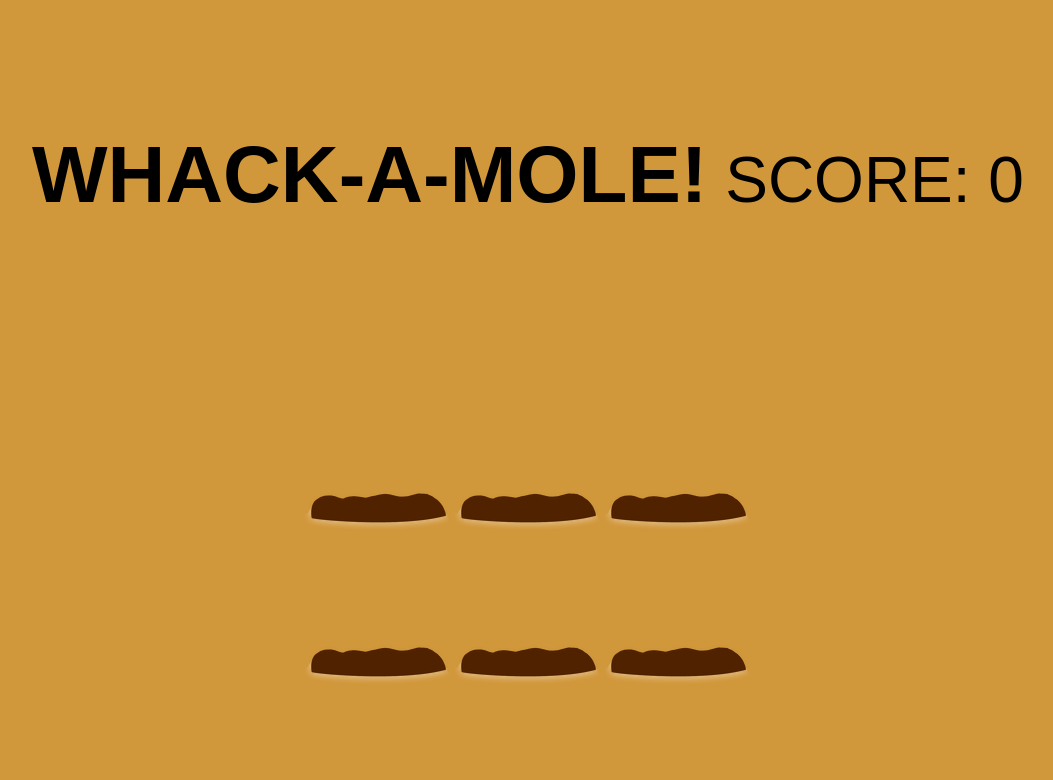
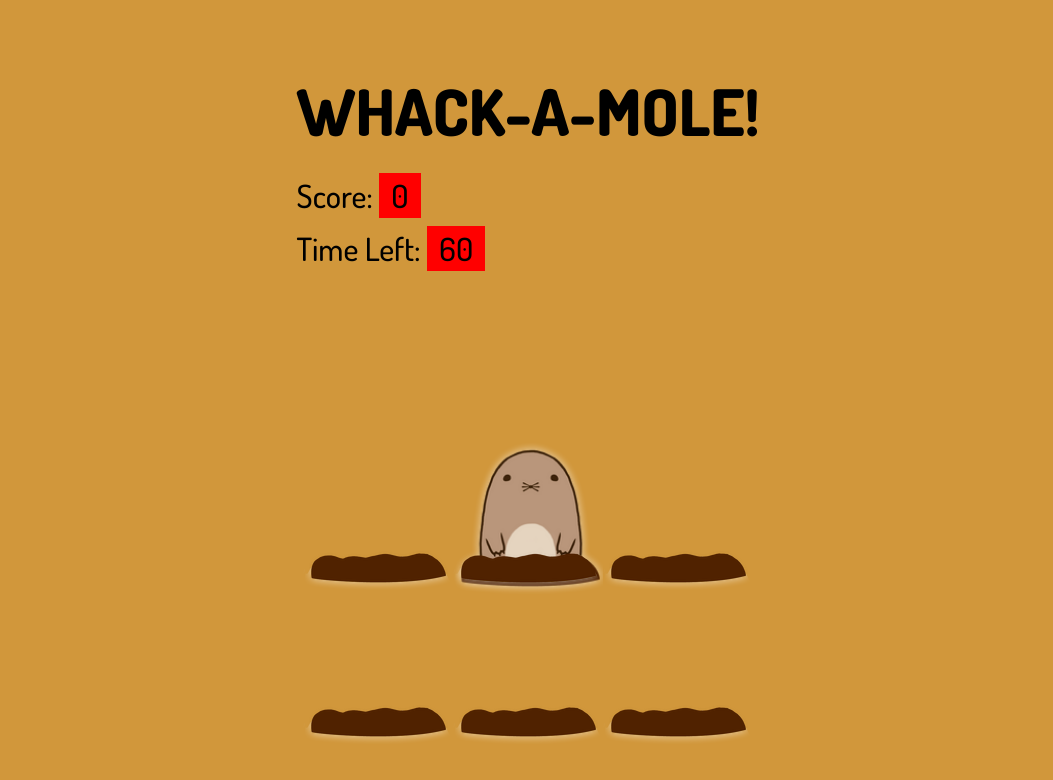
Before and after one commit to EllenSt264/Whack-A-Mole, a plain HTML site: page index.html in a window 1280 px wide. Shown: the whole page, without its empty margins (112-1165 px from the left). Drawn offline with Linux system fonts and the light colour scheme.

Commit message:
Add feat: score and timer to html
Added css styling to header elements; implemented Google Fonts to webpage

```diff
--- a/assets/css/style.css
+++ b/assets/css/style.css
@@ -5,14 +5,13 @@
 }
 
 body {
-    font-family: Arial, Helvetica, sans-serif;
+    font-family: 'Dosis', sans-serif;
     height: 100vh;
     display: flex;
     background-color: #d1973b;
 }
 
 .container {
-    text-align: center;
     margin: auto;
 }
 
@@ -30,9 +29,26 @@ h1 {
     font-size: 4rem;
     margin-bottom: 0;
     text-transform: uppercase;
-    font-weight: 500;
+    font-weight: 800;
+    padding-bottom: 1.5rem;
 }
 
-h1 strong {
-    font-size: 5rem;
+h2 {
+    font-weight: 500;
+    margin-right: 0;
+    font-size: 2rem;
+    padding-bottom: 12px;
 }
+
+h2 span {
+    padding-right: 10px;
+    padding-left: 10px;
+    border: 2px solid red;
+    background-color: red;
+}
+
+.mole {
+    background-image: url("../img/mole.png");
+    background-size: cover;
+    z-index: 5;
+}
--- a/index.html
+++ b/index.html
@@ -3,6 +3,7 @@
 <head>
     <meta charset="UTF-8">
     <meta name="viewport" content="width=device-width, initial-scale=1.0">
+    <link href="https://fonts.googleapis.com/css2?family=Dosis:wght@500;800&display=swap" rel="stylesheet">
     <link rel="stylesheet" href="assets/css/style.css">
     <script src="assets/js/app.js"></script>
     <title>Whack-A-Mole</title>
@@ -10,10 +11,12 @@
 <body>
 
     <section class="container">
-        <h1><strong>Whack-A-Mole!</strong> Score: <span id="score">0</span></h1>
+        <h1>Whack-A-Mole!</h1>
+        <h2>Score: <span id="score">0</span></h2>
+        <h2>Time Left: <span id="timer">60</span></h2>
         <div class="game-container">
             <div class="hole" id="hole1"><img src="assets/img/hole.png" alt=""></div>
-            <div class="hole" id="hole2"><img src="assets/img/hole.png" alt=""></div>
+            <div class="hole mole" id="hole2"><img src="assets/img/hole.png" alt=""></div>
             <div class="hole" id="hole3"><img src="assets/img/hole.png" alt=""></div>
             <div class="hole" id="hole4"><img src="assets/img/hole.png" alt=""></div>
             <div class="hole" id="hole5"><img src="assets/img/hole.png" alt=""></div>
```
